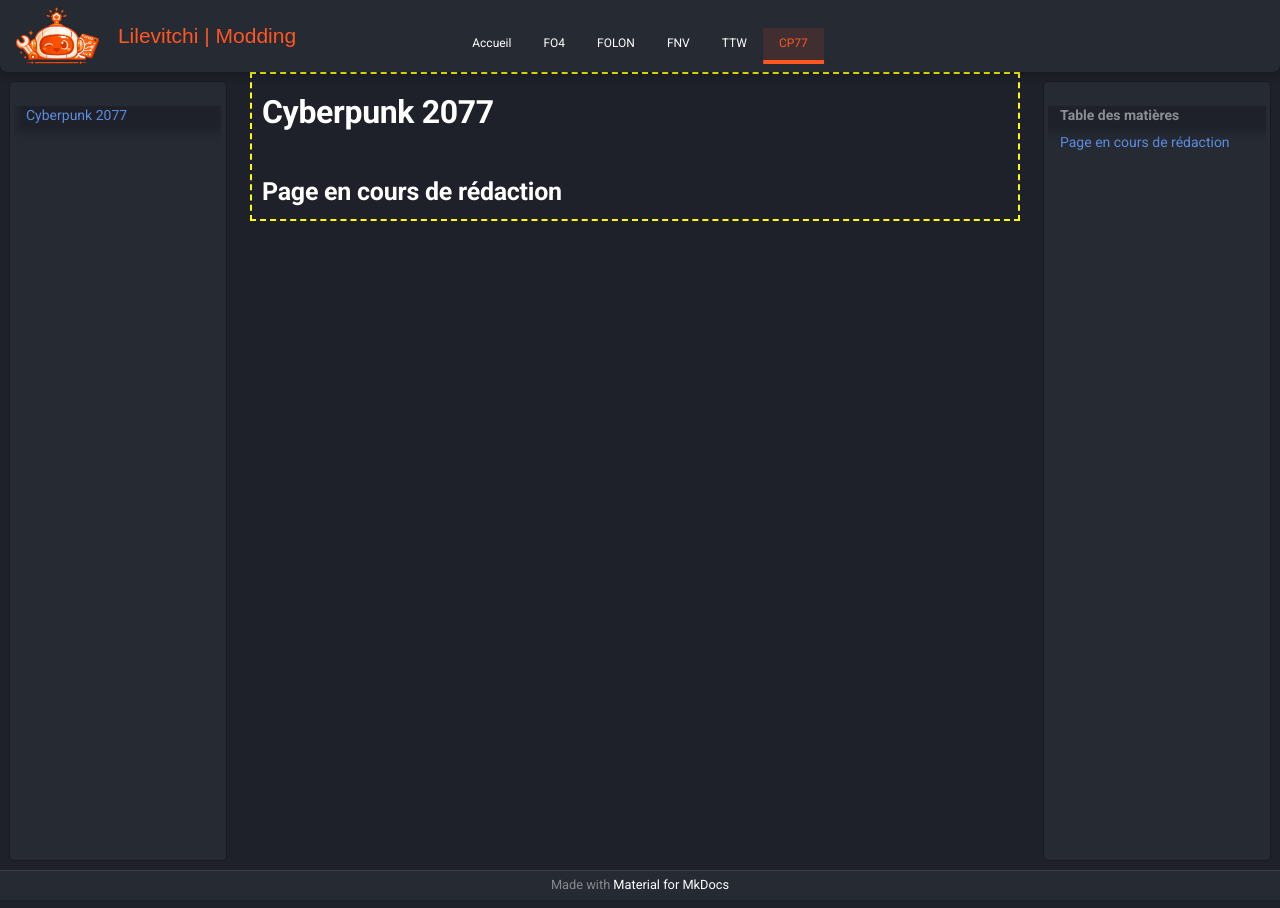
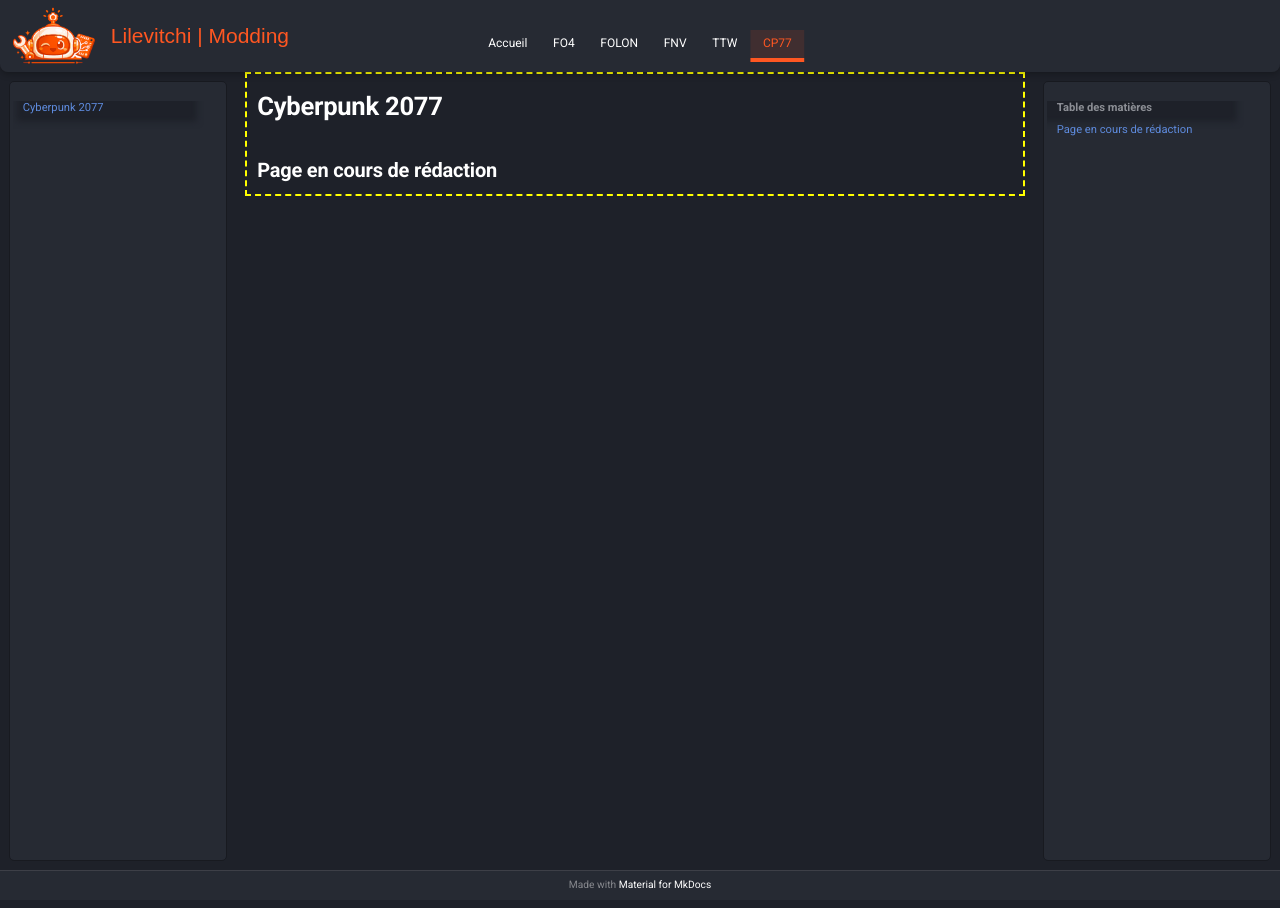
Before and after one commit to Lilevitchi/lilevitchi.github.io, an MkDocs documentation site: the page built from docs/cyberpunk/index.md, in a window 1280 px wide. Built offline with MkDocs 1.6.1 and Material for MkDocs 9.7.7, drawn with Linux system fonts in a browser that asks for light colours.

Commit message:
Update extra.css

```diff
--- a/docs/stylesheets/extra.css
+++ b/docs/stylesheets/extra.css
@@ -78,7 +78,7 @@
 
 html {
   scroll-behavior: smooth;
-  /*font-size: 16px;*/
+  font-size: 16px;
 }
 
 html, body {
@@ -94,6 +94,7 @@
   font-weight: 400;
   min-height: 100svh;
 
+  /* AJOUTEZ CES LIGNES */
   display: flex;
   flex-direction: column;
 }
@@ -348,6 +349,7 @@
 
   transform: none !important;
   overflow: hidden;
+  z-index: var(--z-sidebar);
 
   transition:
     bottom 200ms ease,
```
